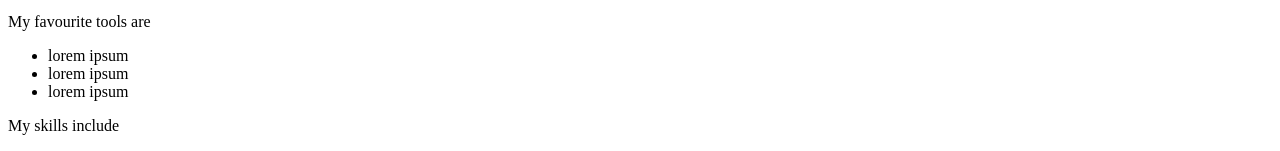
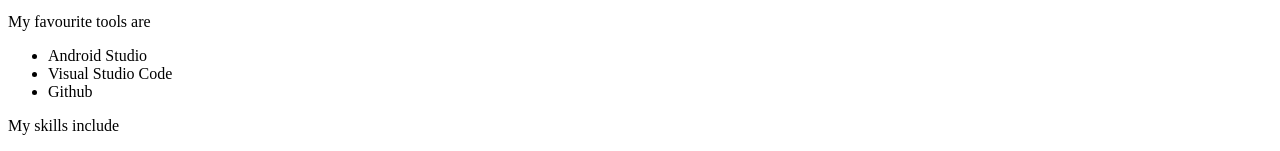
Before and after one commit to nic-dgl309-2024WI/design-system-Hardikvaghasiya, a plain HTML site: page index.html in a window 1280 px wide. Shown: the part 704-855 px from the top of the page. Drawn offline with Linux system fonts and the light colour scheme.

Commit message:
Add my favourite web developement tools

```diff
--- a/index.html
+++ b/index.html
@@ -25,9 +25,9 @@
   <!-- add a list of your favourite web development tools. -->
   <p>My favourite tools are</p>
   <ul>
-    <li>lorem ipsum</li>
-    <li>lorem ipsum</li>
-    <li>lorem ipsum</li>
+    <li>Android Studio</li>
+    <li>Visual Studio Code</li>
+    <li>Github</li>
   </ul>
   <!-- add a list of your strongest web development skills. -->
   <p>My skills include</p>
```
